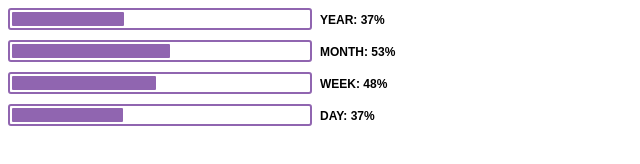
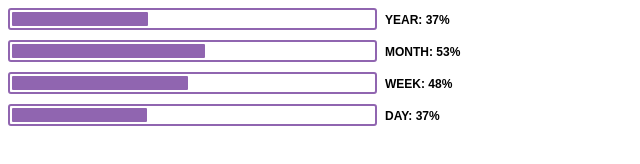
Before and after one commit to SpringboardPlanners/TimeProgressBar, a plain HTML site: page index.html in a window 1280 px wide. Shown: the whole page, without its empty margins (0-640 px from the left). Drawn offline with Linux system fonts and the light colour scheme.

Commit message:
Update CSS_Code_TimeProgressBar.css

```diff
--- a/CSS_Code_TimeProgressBar.css
+++ b/CSS_Code_TimeProgressBar.css
@@ -1,7 +1,7 @@
 body
 .progress-bar {
   position: relative;
-  width: 300px;
+  width: 365px;
   height: 18px;
   border: 2px solid #9065B0;
   border-radius: 3px;
@@ -19,7 +19,7 @@ body
 .progress-text {
     position: relative;
     bottom: 15px;
-    left: 310px;
+    left: 375px;
     width: 80px;
     font-size: 12px;
     font-family:sans-serif;
```
